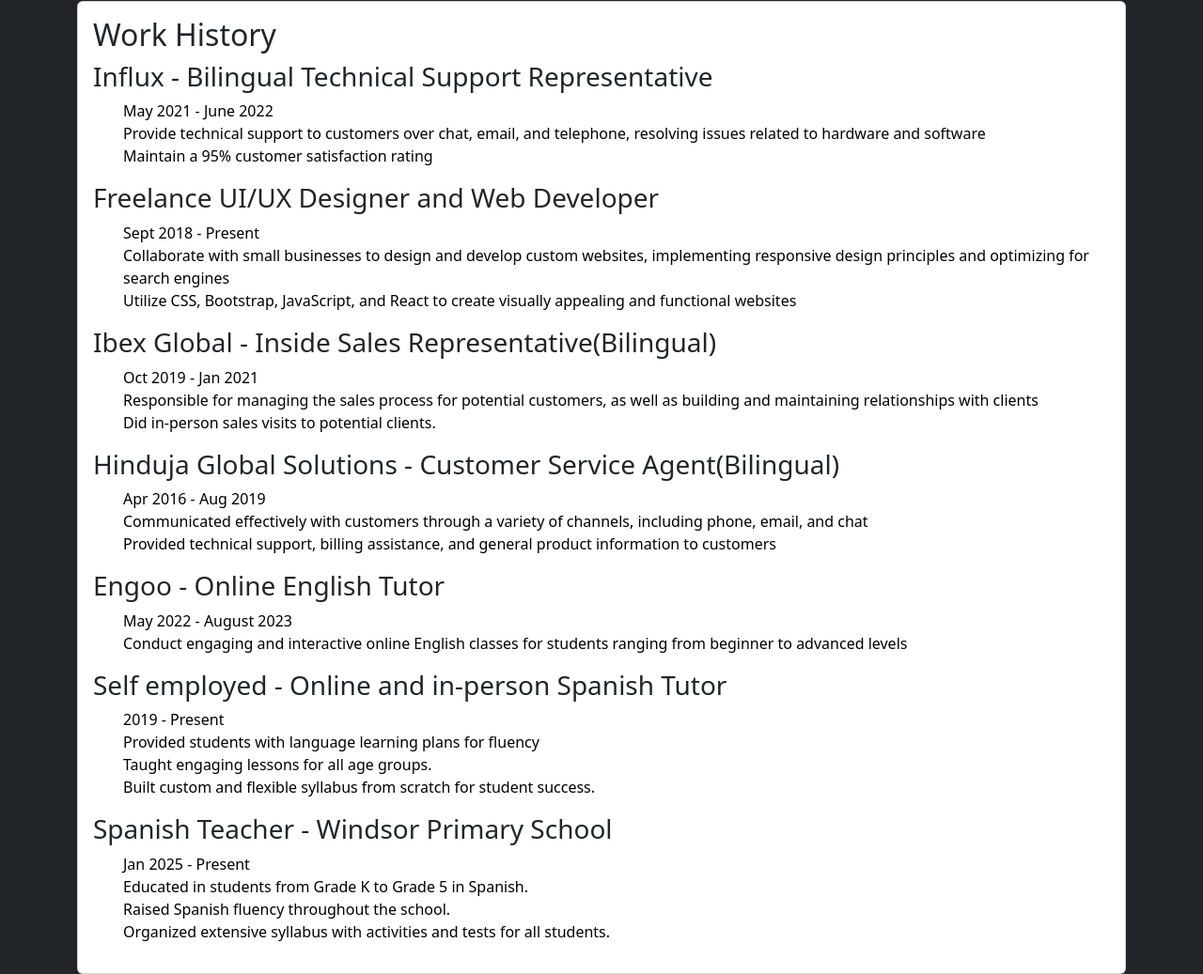
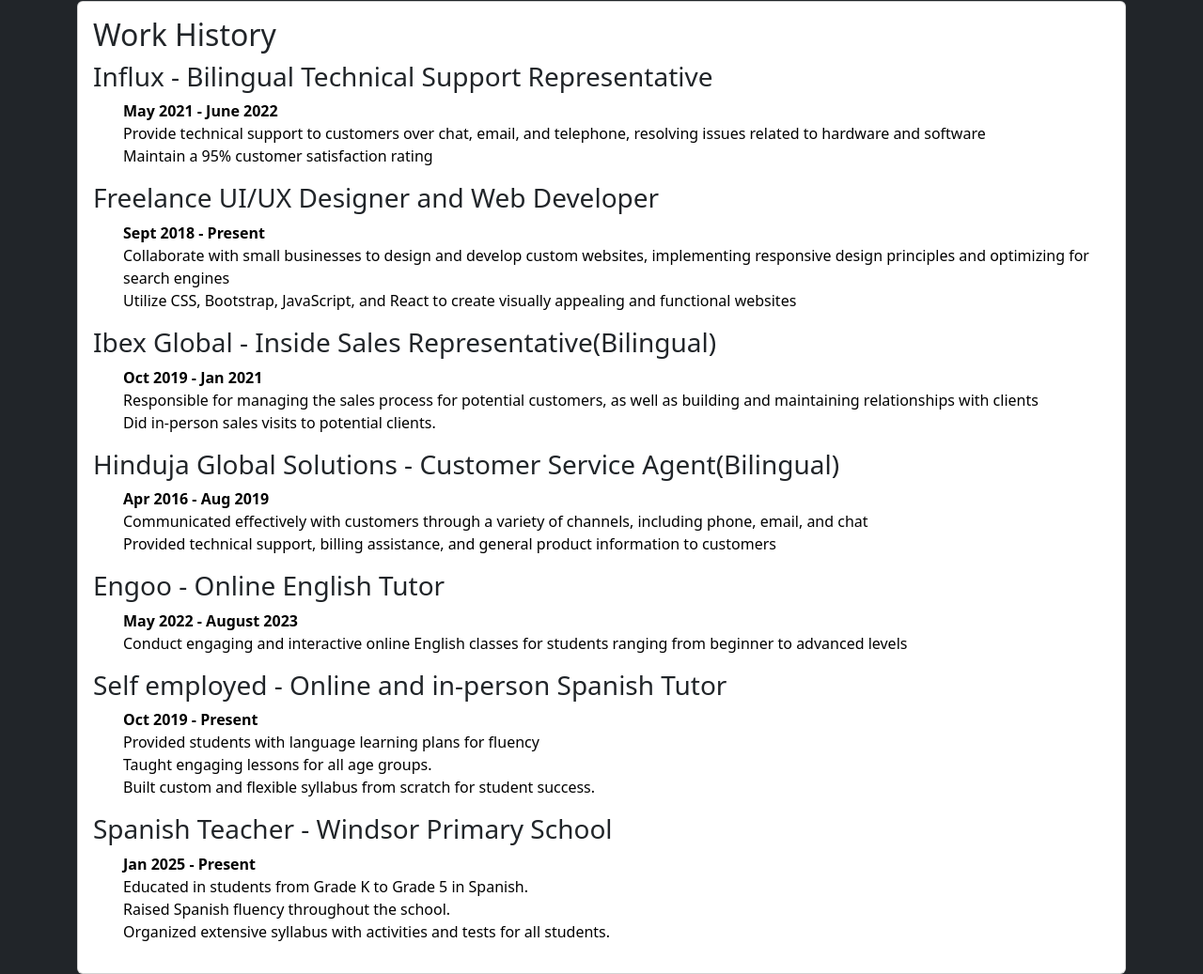
Before and after one commit to Patrizio-programs/Digital-Resume, a plain HTML site: page index.html in a window 1280 px wide. Shown: the part 333-1370 px from the top of the page at 94% size. Drawn offline with nearby package versions, Linux system fonts and the light colour scheme.

Commit message:
Update index.html

```diff
--- a/index.html
+++ b/index.html
@@ -126,7 +126,7 @@
           <div class="card-text">
             <h3>Influx - Bilingual Technical Support Representative</h3>
             <ul>
-              <li>May 2021 - June 2022</li>
+              <b> <li>May 2021 - June 2022</li></b>
               <li>
                 Provide technical support to customers over chat, email, and
                 telephone, resolving issues related to hardware and software
@@ -136,7 +136,7 @@
 
             <h3>Freelance UI/UX Designer and Web Developer</h3>
             <ul>
-              <li>Sept 2018 - Present</li>
+              <b> <li>Sept 2018 - Present</li></b>
               <li>
                 Collaborate with small businesses to design and develop custom
                 websites, implementing responsive design principles and
@@ -150,7 +150,7 @@
 
             <h3>Ibex Global - Inside Sales Representative(Bilingual)</h3>
             <ul>
-              <li>Oct 2019 - Jan 2021</li>
+              <b> <li>Oct 2019 - Jan 2021</li></b>
               <li>
                 Responsible for managing the sales process for potential
                 customers, as well as building and maintaining relationships
@@ -163,7 +163,7 @@
               Hinduja Global Solutions - Customer Service Agent(Bilingual)
             </h3>
             <ul>
-              <li>Apr 2016 - Aug 2019</li>
+              <b> <li>Apr 2016 - Aug 2019</li></b>
               <li>
                 Communicated effectively with customers through a variety of
                 channels, including phone, email, and chat
@@ -176,7 +176,7 @@
 
             <h3>Engoo - Online English Tutor</h3>
             <ul>
-              <li>May 2022 - August 2023</li>
+              <b> <li>May 2022 - August 2023</li></b>
               <li>
                 Conduct engaging and interactive online English classes for
                 students ranging from beginner to advanced levels
@@ -185,7 +185,7 @@
 
             <h3>Self employed - Online and in-person Spanish Tutor</h3>
             <ul>
-              <li>2019 - Present</li>
+              <b> <li>Oct 2019 - Present</li></b>
 
               <li>
                 Provided students with language learning plans for fluency
@@ -199,8 +199,7 @@
 
             <h3>Spanish Teacher - Windsor Primary School</h3>
             <ul>
-              <li>Jan 2025 - Present</li>
-
+              <b><li>Jan 2025 - Present</li></b>
               <li>Educated in students from Grade K to Grade 5 in Spanish.</li>
               <li>Raised Spanish fluency throughout the school.</li>
               <li>
```
